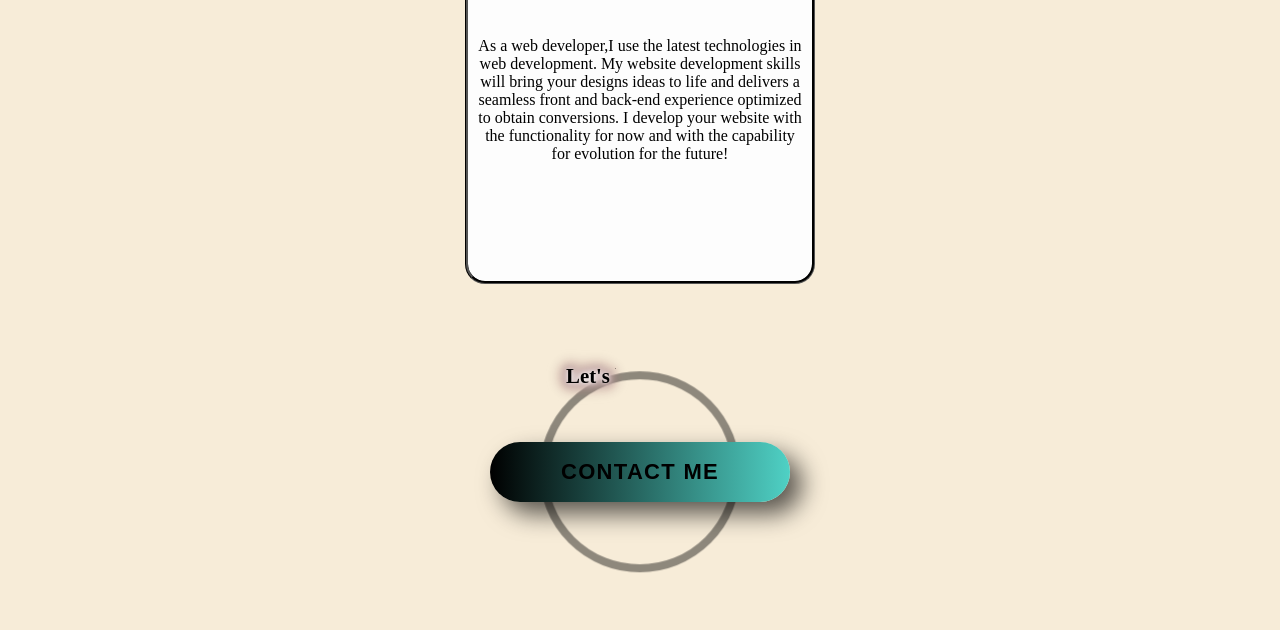
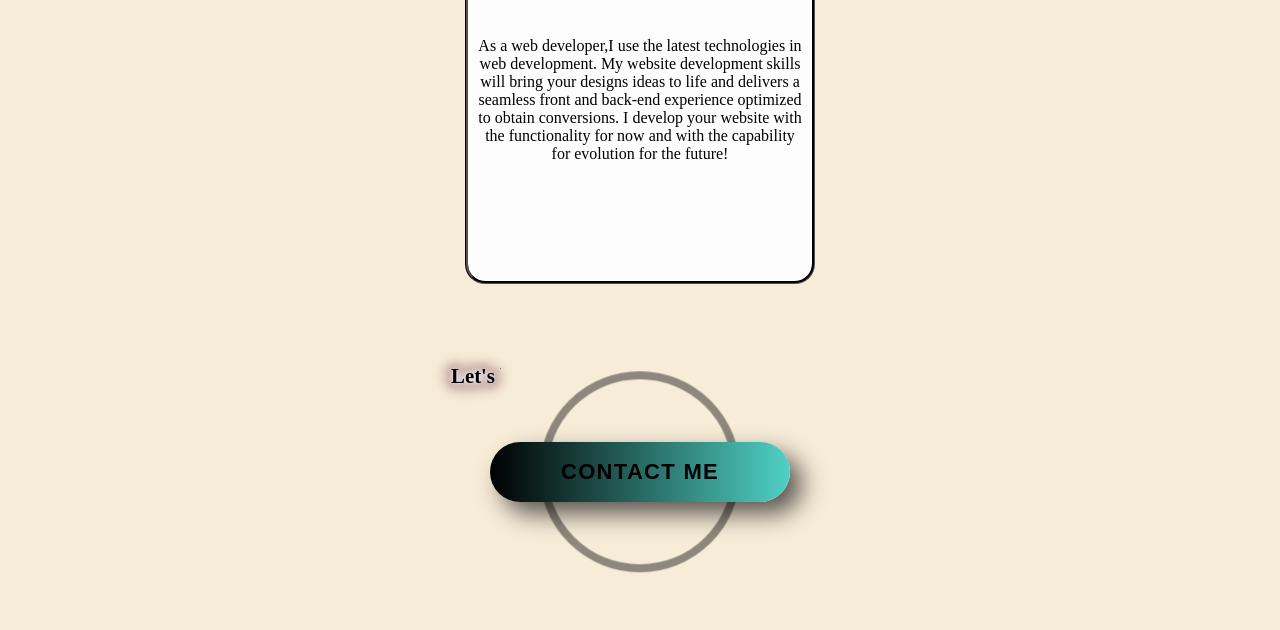
Before and after one commit to Userspeed/Eliecheet, a plain HTML site: page index.html in a window 1280 px wide. Shown: the part 1680-2310 px from the top of the page. Drawn offline with Linux system fonts and the light colour scheme.

Commit message:
Update Portfolio.css

```diff
--- a/Portfolio.css
+++ b/Portfolio.css
@@ -283,6 +283,9 @@ body{
 .bt h1{
     color: transparent;
     font-size: 1.3rem;
+    align-items: center;
+    text-align: center;
+   padding-right: 230px;
 }
 .bt h1::before{
    content: attr(data-text);
```
